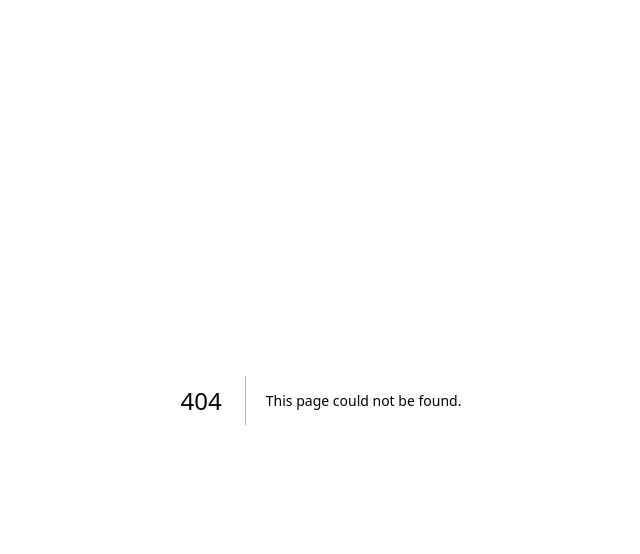
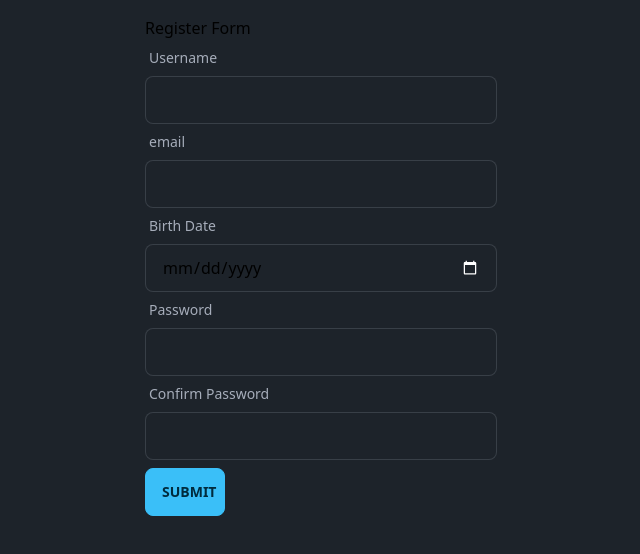
Before and after one commit to linnkhantthu/todo, a Next.js app: page /users/register in a window 1280 px wide. Before the commit this address had no page. Shown: the top 554 px of the page, without its empty margins (319-959 px from the left). Built offline with nearby package versions, Linux system fonts and the light colour scheme.

Commit message:
created register form

```diff
--- a/app/page.tsx
+++ b/app/page.tsx
@@ -1,4 +1,3 @@
-import Image from "next/image";
 import { redirect } from "next/navigation";
 
 export default function Home() {
--- a/app/users/page.tsx
+++ b/app/users/page.tsx
@@ -1,6 +1,7 @@
-import React from "react";
+import { redirect } from "next/navigation";
 
 const Users = () => {
+  redirect("/users/register");
   return <></>;
 };
 
--- /dev/null
+++ b/app/users/register/page.tsx
@@ -0,0 +1,61 @@
+import React from "react";
+
+const UserRegister = () => {
+  return (
+    <>
+      <div className="container mx-auto py-4 px-4 max-w-sm">
+        <fieldset>
+          <legend>
+            <h1>Register Form</h1>
+          </legend>
+          <form className=" form form-control text-lg">
+            <label className="label label-text" htmlFor="username">
+              Username
+            </label>
+            <input
+              className="input input-bordered"
+              type="text"
+              name="username"
+            />
+
+            <label className="label label-text" htmlFor="email">
+              email
+            </label>
+            <input className="input input-bordered" type="email" name="email" />
+
+            <label className="label label-text" htmlFor="bod">
+              Birth Date
+            </label>
+            <input className="input input-bordered" type="date" name="bod" />
+
+            <label className="label label-text" htmlFor="password">
+              Password
+            </label>
+            <input
+              className="input input-bordered"
+              type="password"
+              name="password"
+            />
+
+            <label className="label label-text" htmlFor="confirmPassword">
+              Confirm Password
+            </label>
+            <input
+              className="input input-bordered"
+              type="password"
+              name="confirmPassword"
+            />
+
+            <input
+              className="my-2 btn btn-info w-20"
+              type="submit"
+              value={"Submit"}
+            />
+          </form>
+        </fieldset>
+      </div>
+    </>
+  );
+};
+
+export default UserRegister;
--- a/tailwind.config.ts
+++ b/tailwind.config.ts
@@ -14,6 +14,9 @@ const config: Config = {
           'conic-gradient(from 180deg at 50% 50%, var(--tw-gradient-stops))',
       },
     },
+    container: {
+      center: true,
+    }
   },
   plugins: [require("daisyui")],
   daisyui:{
--- a/tsconfig.json
+++ b/tsconfig.json
@@ -22,6 +22,6 @@
       "@/*": ["./*"]
     }
   },
-  "include": ["next-env.d.ts", "**/*.ts", "**/*.tsx", ".next/types/**/*.ts", "config.js"],
+  "include": ["next-env.d.ts", "**/*.ts", "**/*.tsx", ".next/types/**/*.ts", "config.js", "app/users/register"],
   "exclude": ["node_modules"]
 }
```
